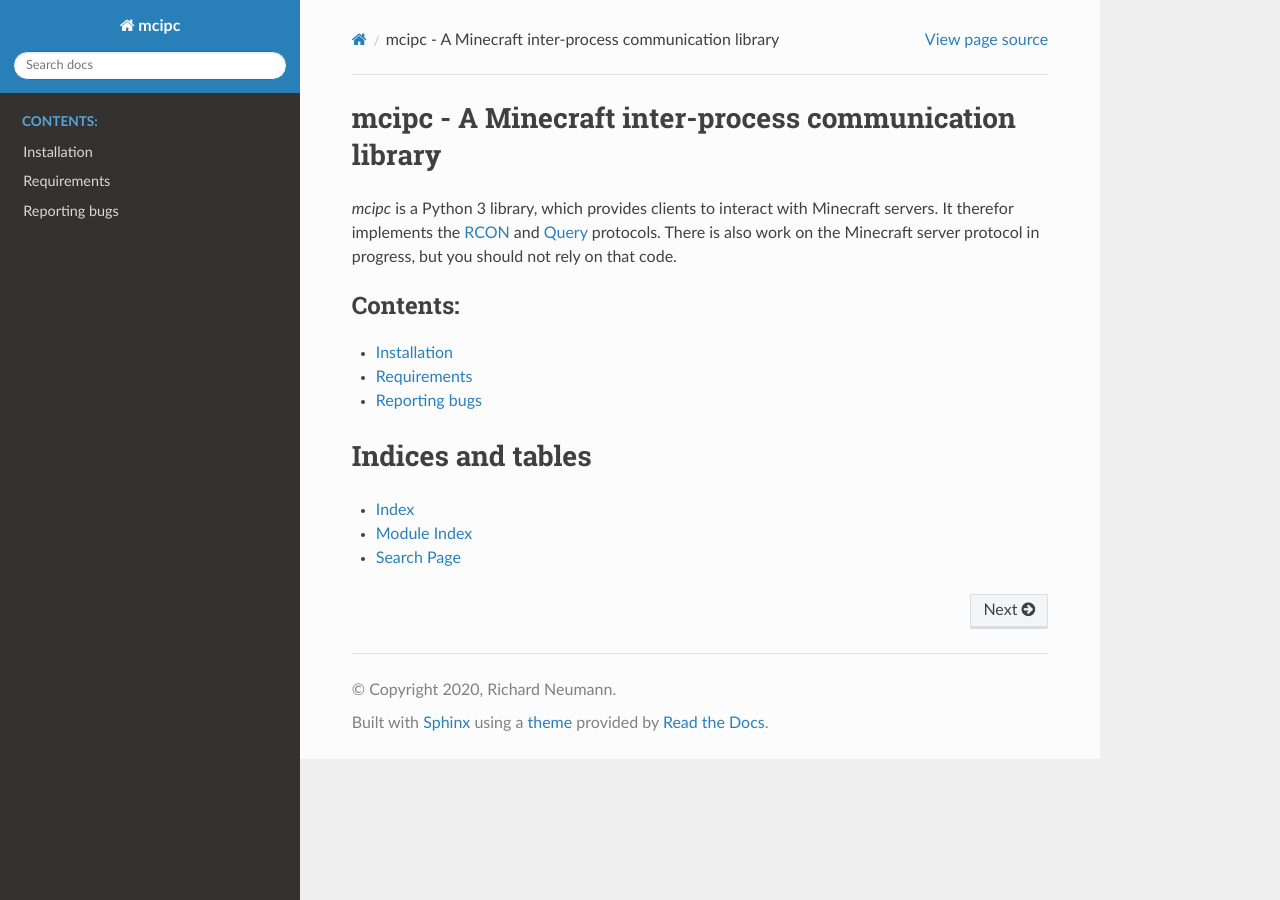
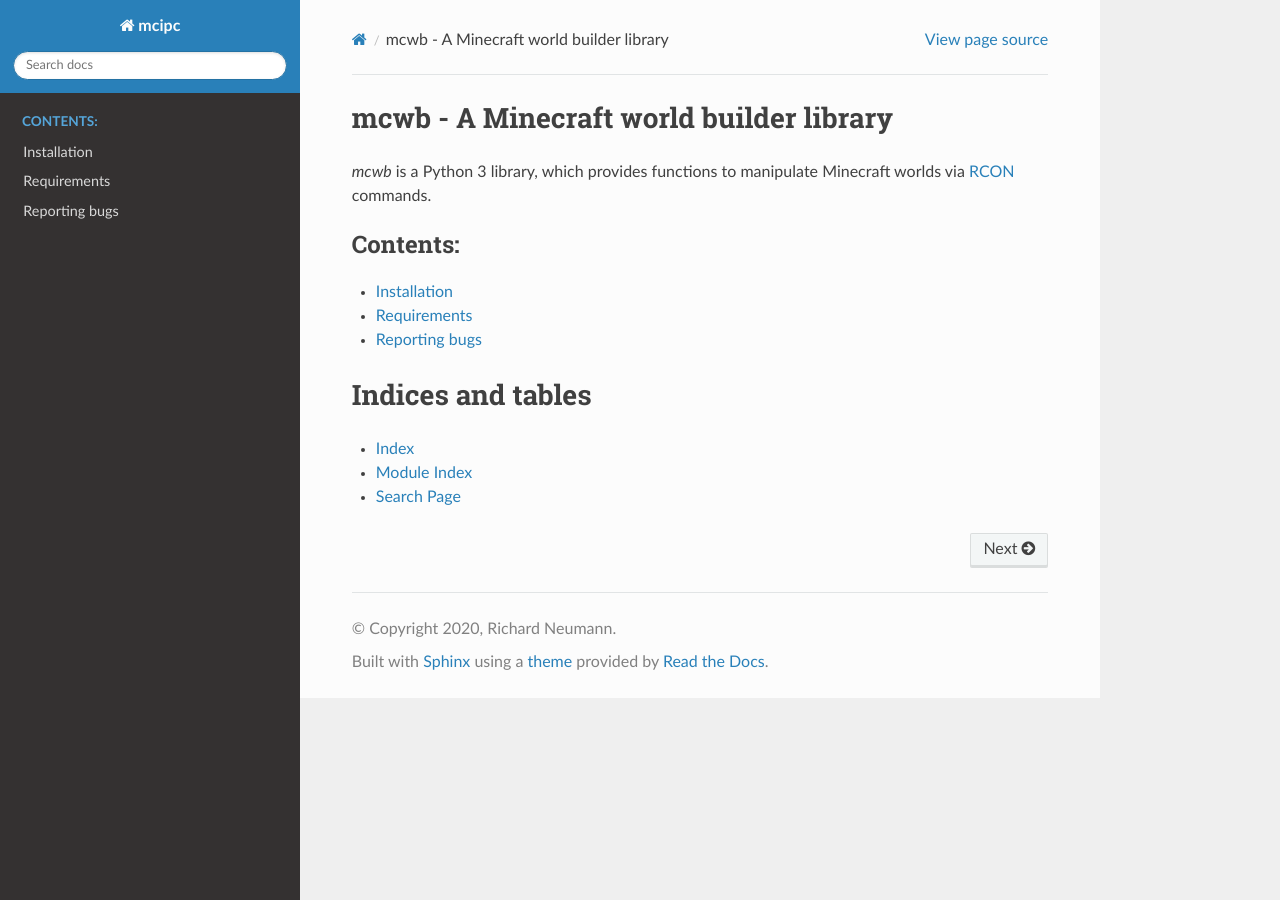
Before and after one commit to mcipc-tools/mcwb, a Sphinx documentation site: the page built from docs/source/index.rst, in a window 1280 px wide. Built offline with Sphinx 7.4.7 and the Read the Docs theme 2.0.0, drawn with Linux system fonts in a browser that asks for light colours; pages that are not in the unit, such as notebooks, are missing from menus.

Commit message:
Updated docs.

```diff
--- a/docs/source/index.rst
+++ b/docs/source/index.rst
@@ -1,9 +1,7 @@
-mcipc - A Minecraft inter-process communication library
+mcwb - A Minecraft world builder library
 =======================================================
 
-`mcipc` is a Python 3 library, which provides clients to interact with Minecraft servers.
-It therefor implements the `RCON <http://wiki.vg/RCON>`_ and `Query <http://wiki.vg/Query>`_ protocols.
-There is also work on the Minecraft server protocol in progress, but you should not rely on that code.
+`mcwb` is a Python 3 library, which provides functions to manipulate Minecraft worlds via `RCON <http://wiki.vg/RCON>`_ commands.
 
 .. toctree::
    :maxdepth: 2
```
